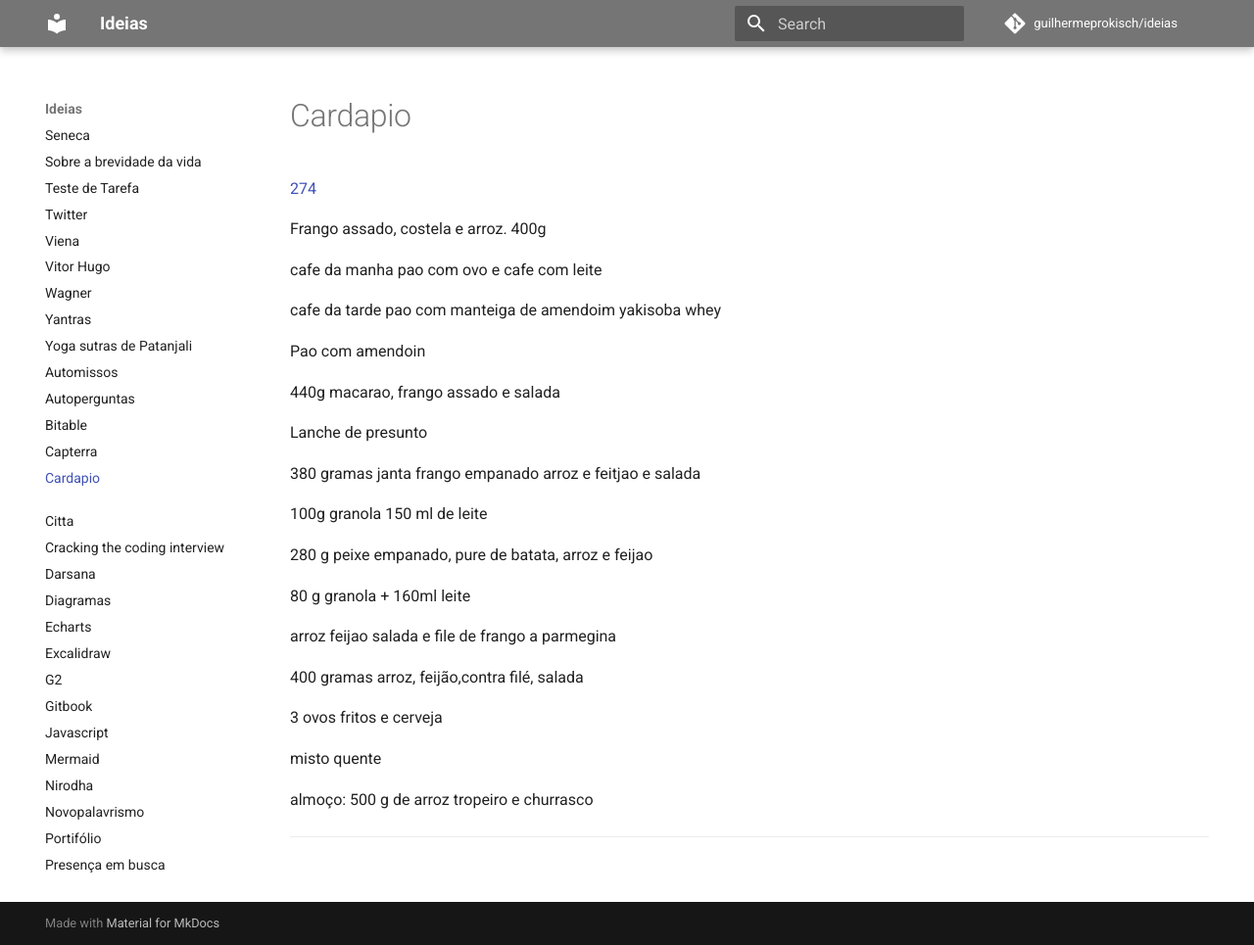
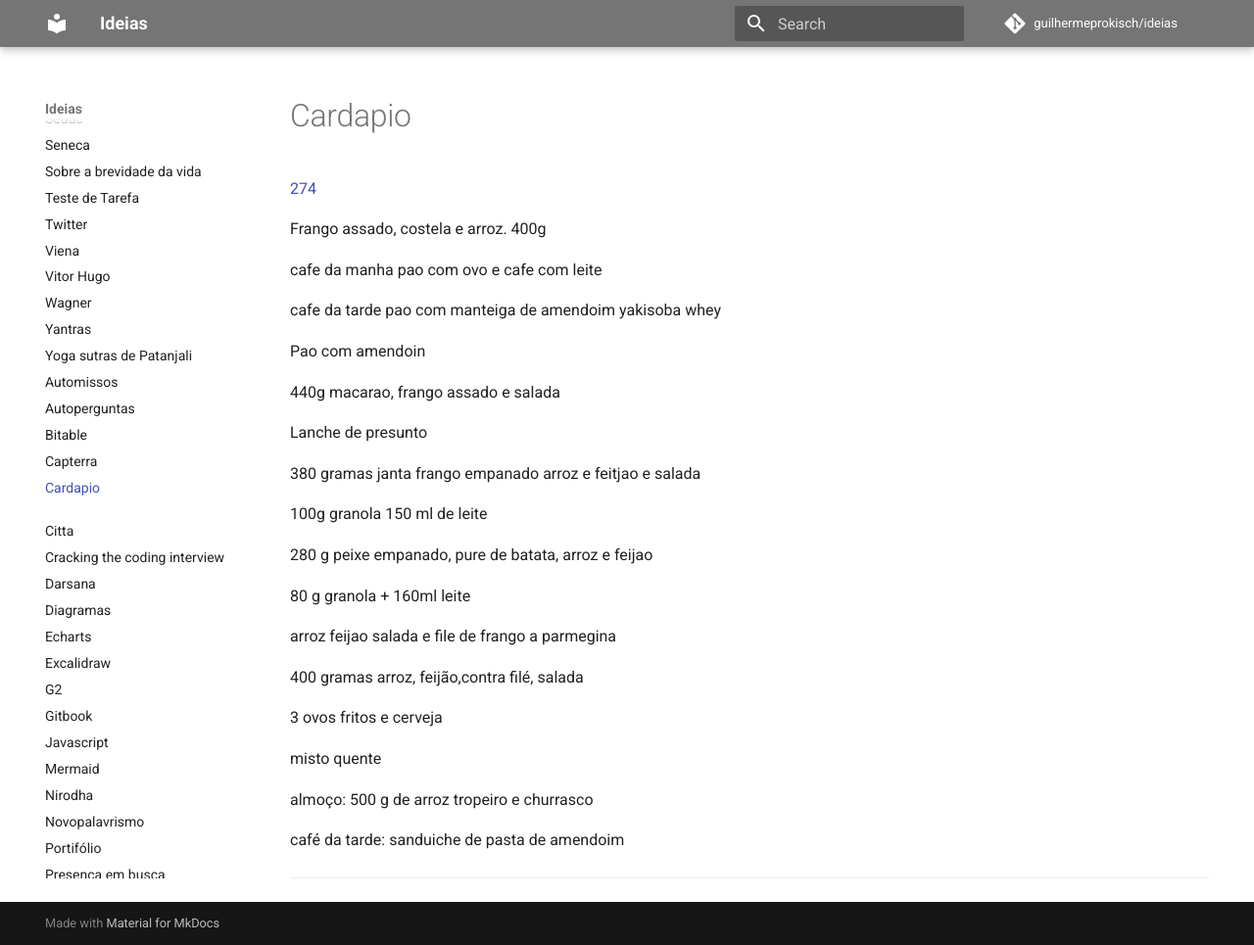
Before and after one commit to guilhermeprokisch/guilherme, an MkDocs documentation site: the page built from docs/cardapio.md, in a window 1280 px wide and 965 px high. Shown: the whole window at 98% size. Built offline with MkDocs 1.6.1 and Material for MkDocs 9.7.7, drawn with Linux system fonts in a browser that asks for light colours; comment, search, counter and statistics services are not loaded.

```diff
--- a/docs/cardapio.md
+++ b/docs/cardapio.md
@@ -47,4 +47,7 @@ misto quente
 
 almoço: 500 g de arroz tropeiro e churrasco
 
+
+café da tarde: sanduiche de pasta de amendoim
+
 -------------------------------------------------------------------------------
```
